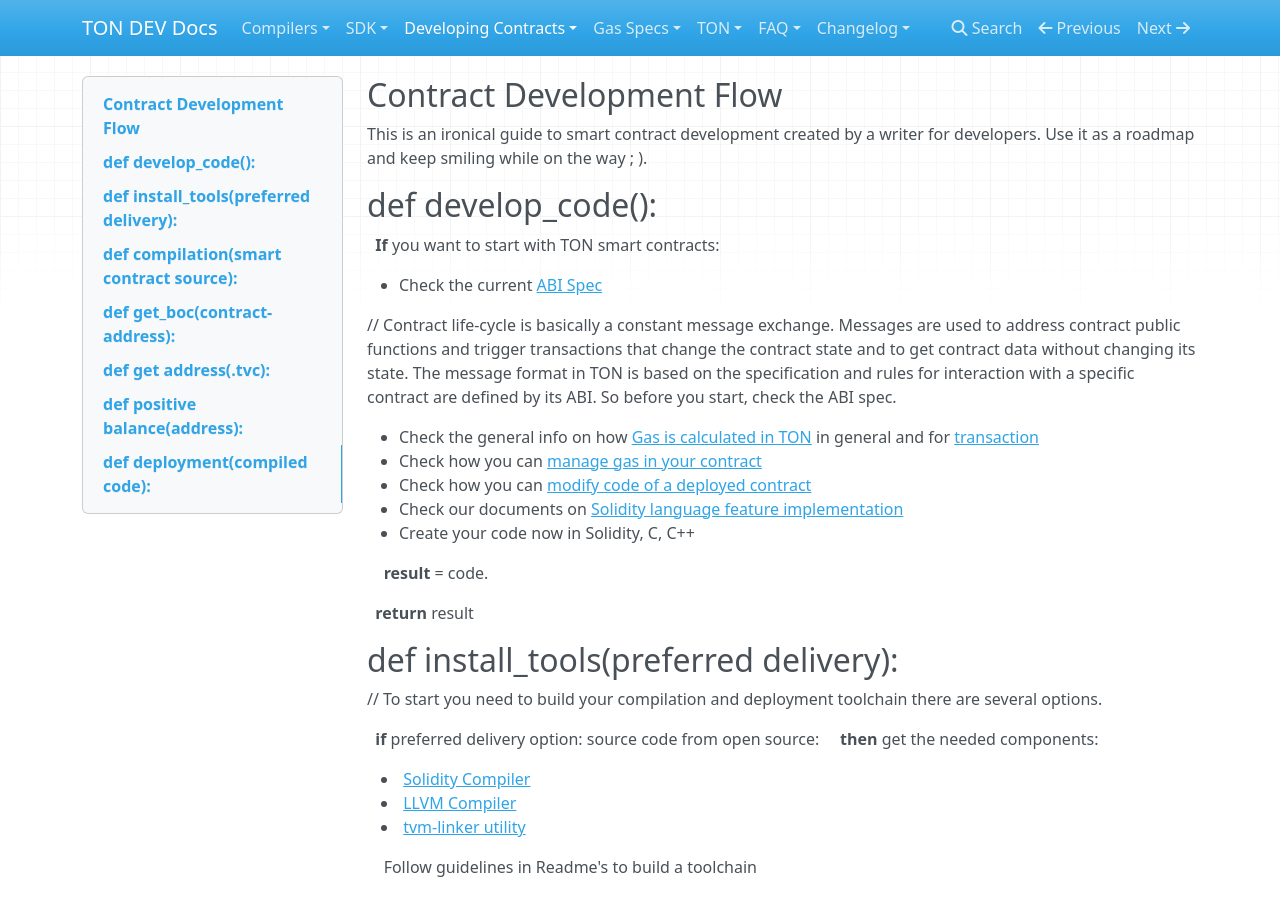
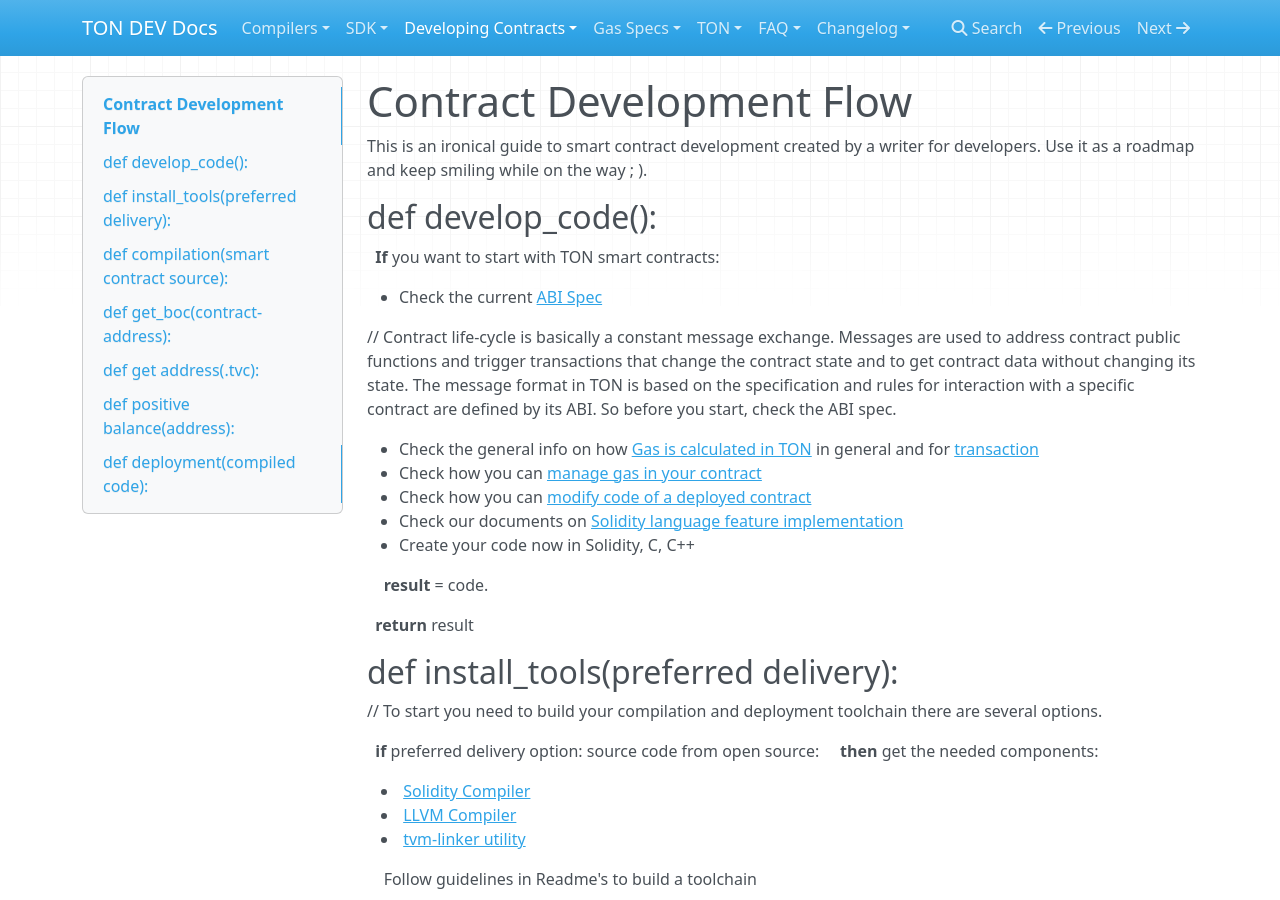
Before and after one commit to vird/public_documentation, an MkDocs documentation site: the page built from docs/Smart Contract Lore/Contract Development Flow.md, in a window 1280 px wide and 900 px high. Built offline with MkDocs 1.6.1, drawn with Linux system fonts in a browser that asks for light colours; nearby versions of some CDN libraries.

```diff
--- a/docs/Smart Contract Lore/Contract Development Flow.md
+++ b/docs/Smart Contract Lore/Contract Development Flow.md
@@ -1,6 +1,4 @@
-## Contract Development Flow
-
-
+# Contract Development Flow
 
 This is an ironical guide to smart contract development created by a writer for developers. Use it as a roadmap and keep smiling while on the way ; ).
 
```
